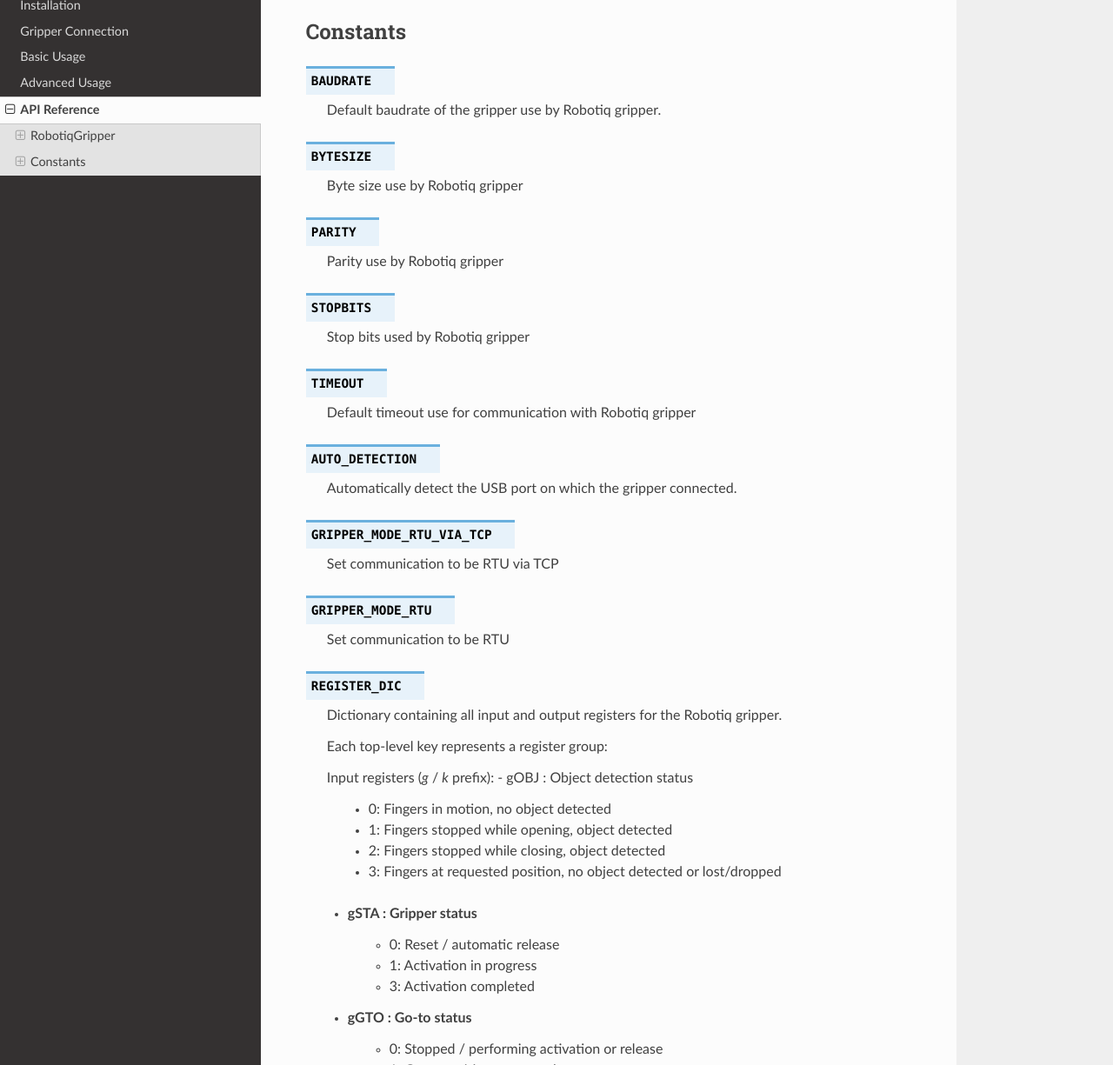
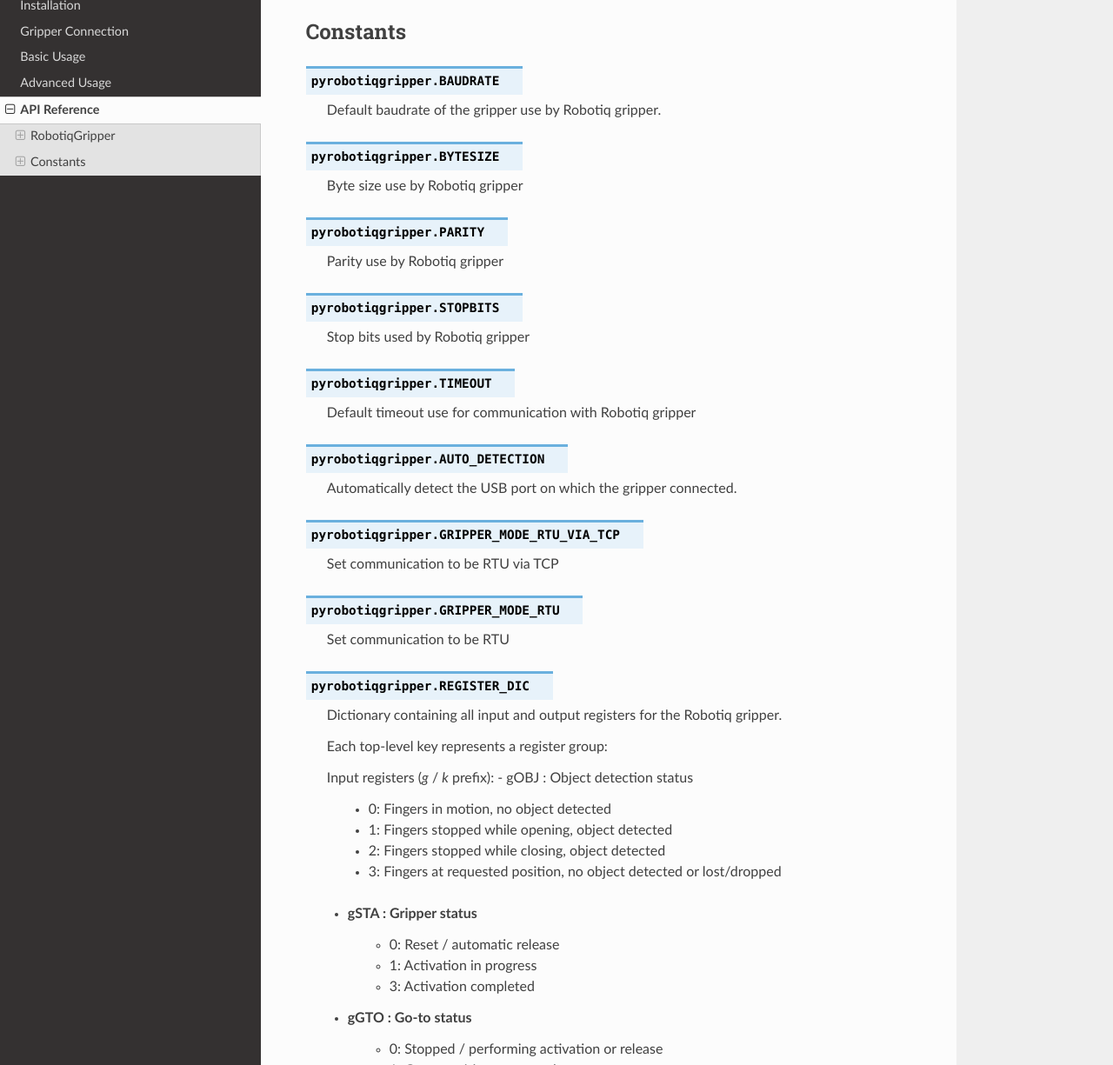
Before and after one commit to castetsb/pyRobotiqGripper, a Sphinx documentation site: the page built from docs/api.rst, in a window 1280 px wide and 1400 px high, scrolled down 4387 px, cut to the strip 175-1400 px from the top of the window. Shown: the whole strip at 87% size. Built offline with Sphinx 7.4.7 and the Read the Docs theme 3.1.0, drawn with Linux system fonts in a browser that asks for light colours; part of the change alters nothing that is shown.

```diff
--- a/docs/conf.py
+++ b/docs/conf.py
@@ -69,10 +69,4 @@ Tells the project to use sphinx pygments for color coding code examples.
 pygments_style = 'sphinx'
 
 # Do not prepend module name to functions/classes in the TOC/sidebar
-add_module_names = False
-
-napoleon_include_init_with_doc = False
-
-#html_css_files = [
-#    "custom.css",
-#]
+#add_module_names = False
```
